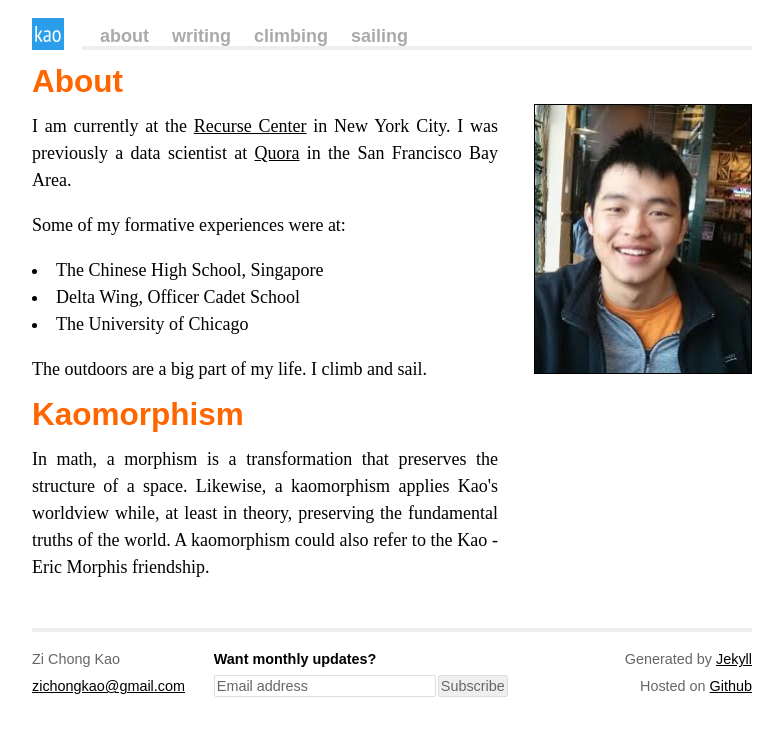
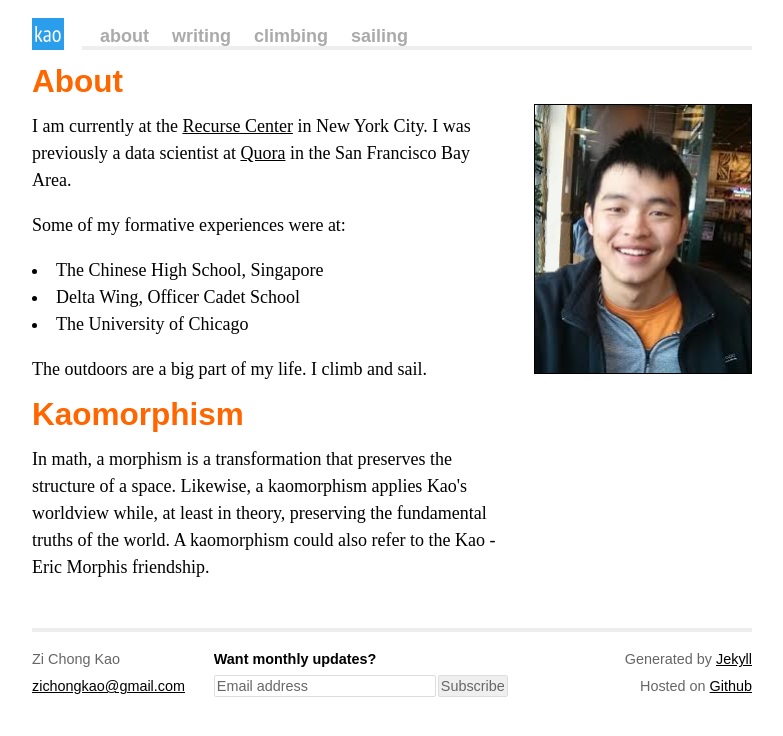
Before and after one commit to zichongkao/zichongkao.github.io, a Jekyll site: the page built from index.html, in a window 1280 px wide. Shown: the top 736 px of the page, without its empty margins (248-1031 px from the left). Built offline with Jekyll 4.4.1, drawn with Linux system fonts in a browser that asks for light colours; comment, search, counter and statistics services are not loaded.

Commit message:
Justify left, shift profile picture on small screens

```diff
--- a/css/main.scss
+++ b/css/main.scss
@@ -146,7 +146,7 @@ div.resource  h2{
 /*****************************************************************************/
 
 .site {
-  text-align: justify;
+  text-align: left;
   max-width: 40em;
   margin: auto;
   padding: 1em;
--- a/index.html
+++ b/index.html
@@ -5,7 +5,7 @@ title: About Kao
 
 <div id="about">
   <img src="/pics/profile.png" style="vertical-align: top; float:right; margin-top: 2em; margin-left: 2em; width: 30%; border: solid 1px #000;" alt="photo of kao">
-  <div>
+  <div style="min-width: 63%;">
     <h1>About</h1>
     <p>I am currently at the <a href="https://recurse.com">Recurse Center</a> in New York City. I was previously a data scientist at <a href='https://www.quora.com/profile/Kao-Zi-Chong'>Quora</a> in the San Francisco Bay Area.</p>
     <p>Some of my formative experiences were at:
```
